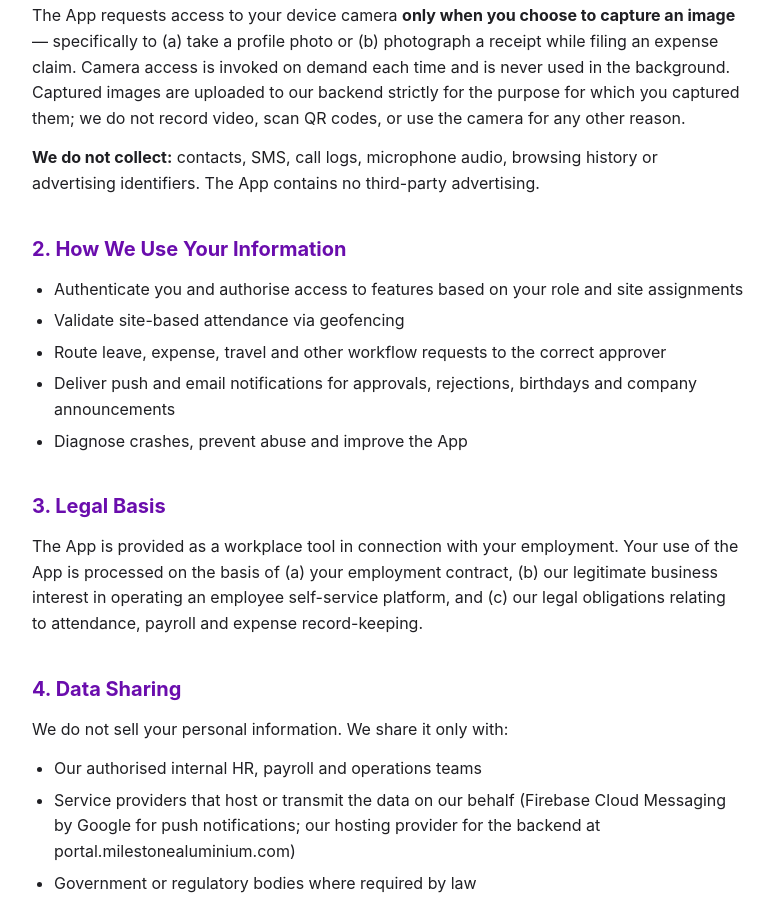
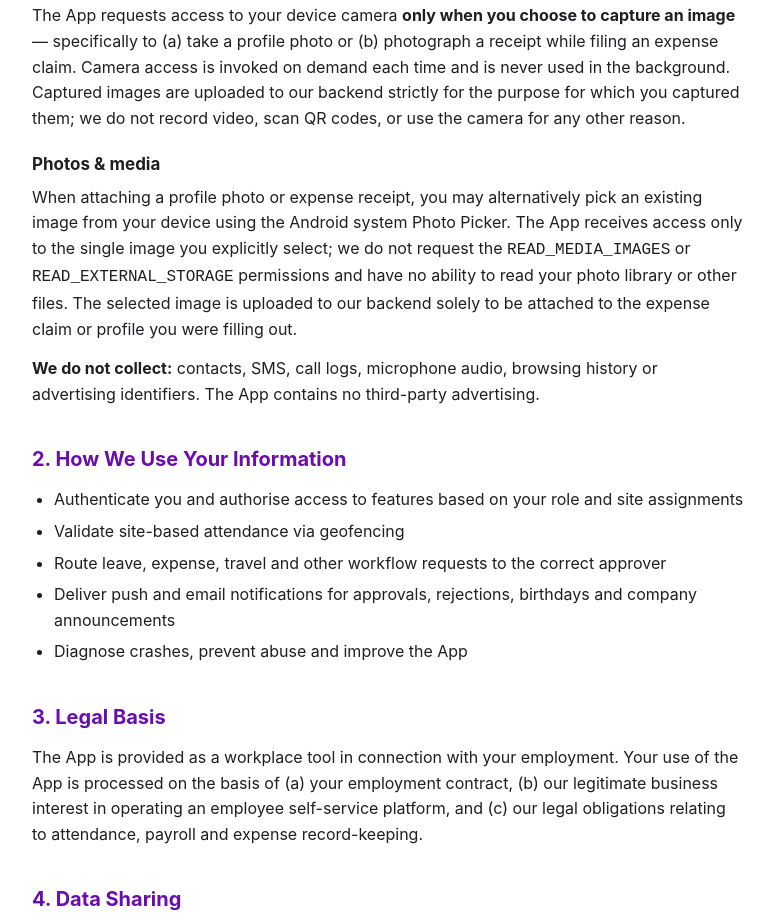
Before and after one commit to itmiles/ess-privacy-policy, a plain HTML site: page index.html in a window 1280 px wide. Shown: the part 896-1820 px from the top of the page, without its empty margins (252-1026 px from the left). Drawn offline with Linux system fonts and the light colour scheme.

Commit message:
Disclose Photo Picker usage; clarify no READ_MEDIA_IMAGES

```diff
--- a/index.html
+++ b/index.html
@@ -104,6 +104,9 @@
 <h3>Camera</h3>
 <p>The App requests access to your device camera <strong>only when you choose to capture an image</strong> &mdash; specifically to (a) take a profile photo or (b) photograph a receipt while filing an expense claim. Camera access is invoked on demand each time and is never used in the background. Captured images are uploaded to our backend strictly for the purpose for which you captured them; we do not record video, scan QR codes, or use the camera for any other reason.</p>
 
+<h3>Photos &amp; media</h3>
+<p>When attaching a profile photo or expense receipt, you may alternatively pick an existing image from your device using the Android system Photo Picker. The App receives access only to the single image you explicitly select; we do not request the <code>READ_MEDIA_IMAGES</code> or <code>READ_EXTERNAL_STORAGE</code> permissions and have no ability to read your photo library or other files. The selected image is uploaded to our backend solely to be attached to the expense claim or profile you were filling out.</p>
+
 <p><strong>We do not collect:</strong> contacts, SMS, call logs, microphone audio, browsing history or advertising identifiers. The App contains no third-party advertising.</p>
 
 <h2>2. How We Use Your Information</h2>
```
